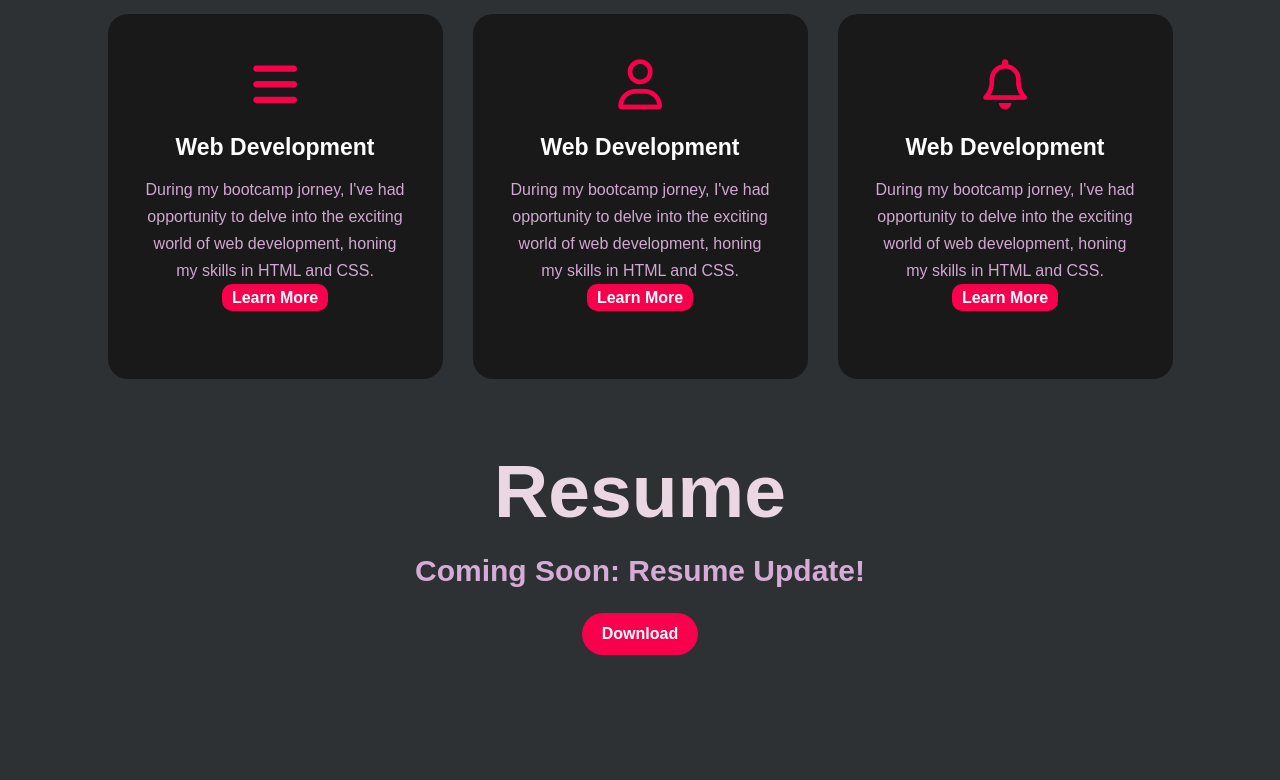
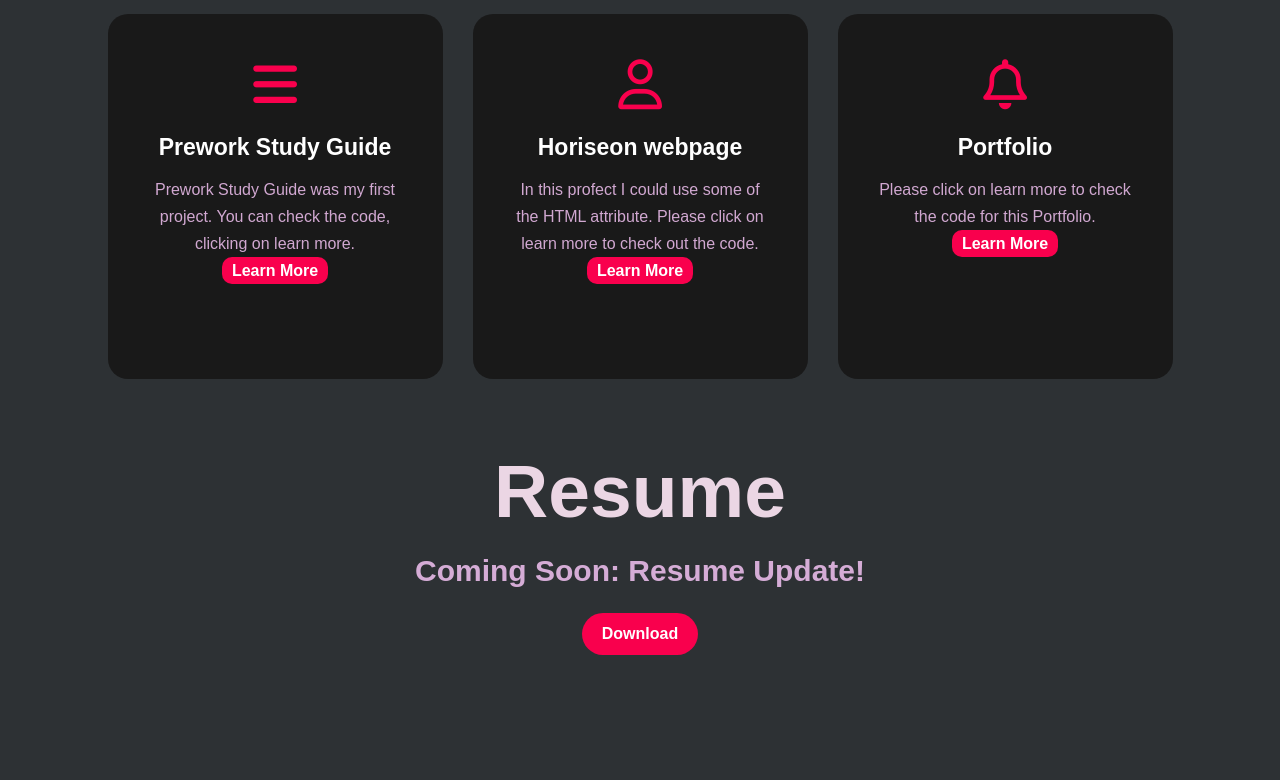
Before and after one commit to BrendaHaight/portfolio, a plain HTML site: page index.html in a window 1280 px wide. Shown: the part 1860-2640 px from the top of the page. Drawn offline with Linux system fonts and the light colour scheme.

Commit message:
changes on HTLM

```diff
--- a/index.html
+++ b/index.html
@@ -82,18 +82,17 @@
         <div class="box">
           <div class="card">
             <i class="fa-solid fa-bars"></i>
-            <h5>Web Development</h5>
+            <h5>Prework Study Guide</h5>
             <div class="pra">
               <p>
-                During my bootcamp jorney, I've had opportunity to delve into
-                the exciting world of web development, honing my skills in HTML
-                and CSS.
+                Prework Study Guide was my first project. You can check the
+                code, clicking on learn more.
               </p>
 
               <p style="text-align: center">
                 <a
                   class="button"
-                  href="https://brendahaight.github.io/prework-study-guide/"
+                  href="https://github.com/BrendaHaight/prework-study-guide.git"
                   target="_blank"
                   >Learn More</a
                 >
@@ -103,18 +102,17 @@
 
           <div class="card">
             <i class="fa-regular fa-user"></i>
-            <h5>Web Development</h5>
+            <h5>Horiseon webpage</h5>
             <div class="pra">
               <p>
-                During my bootcamp jorney, I've had opportunity to delve into
-                the exciting world of web development, honing my skills in HTML
-                and CSS.
+                In this profect I could use some of the HTML attribute. Please
+                click on learn more to check out the code.
               </p>
 
               <p style="text-align: center">
                 <a
                   class="button"
-                  href="https://github.com/BrendaHaight/portfolio.git"
+                  href="https://github.com/BrendaHaight/horiseon-marketing.git"
                   target="_blank"
                   >Learn More</a
                 >
@@ -124,18 +122,16 @@
 
           <div class="card">
             <i class="fa-regular fa-bell"></i>
-            <h5>Web Development</h5>
+            <h5>Portfolio</h5>
             <div class="pra">
               <p>
-                During my bootcamp jorney, I've had opportunity to delve into
-                the exciting world of web development, honing my skills in HTML
-                and CSS.
+                Please click on learn more to check the code for this Portfolio.
               </p>
 
               <p style="text-align: center">
                 <a
                   class="button"
-                  href="https://brendahaight.github.io/horiseon-marketing/"
+                  href="https://github.com/BrendaHaight/portfolio.git"
                   target="_blank"
                   >Learn More</a
                 >
```
Also changed, not shown: 1 other file.
